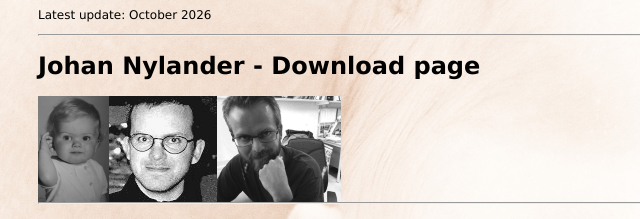
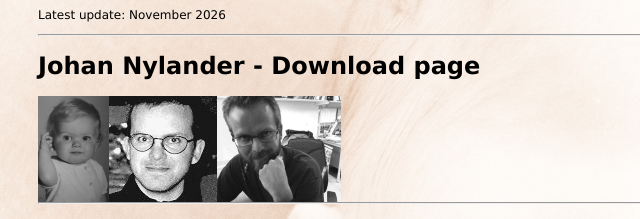
Before and after one commit to nylander/abc.se, a plain HTML site: page index.html in a window 1280 px wide. Shown: the top 219 px of the page, 0-640 px from the left. Drawn offline with Linux system fonts and the light colour scheme.

Commit message:
Update date

```diff
--- a/index.html
+++ b/index.html
@@ -4,7 +4,7 @@
         <meta http-equiv="content-type" content="text/html; charset=utf-8"/>
         <title>Johan A A Nylander - Download page</title>
         <meta name="author" content="Johan Nylander"/>
-        <meta name="changed" content="November 18 2026">
+        <meta name="changed" content="November 2026">
         <!-- Begin Style sheat -->
         <style>
             body {
@@ -53,7 +53,7 @@
 
         <!-- Latest update -->
         <p style="font-size:12px">
-            Latest update: October 2026
+            Latest update: November 2026
         </p>
         <hr/>
 
```
